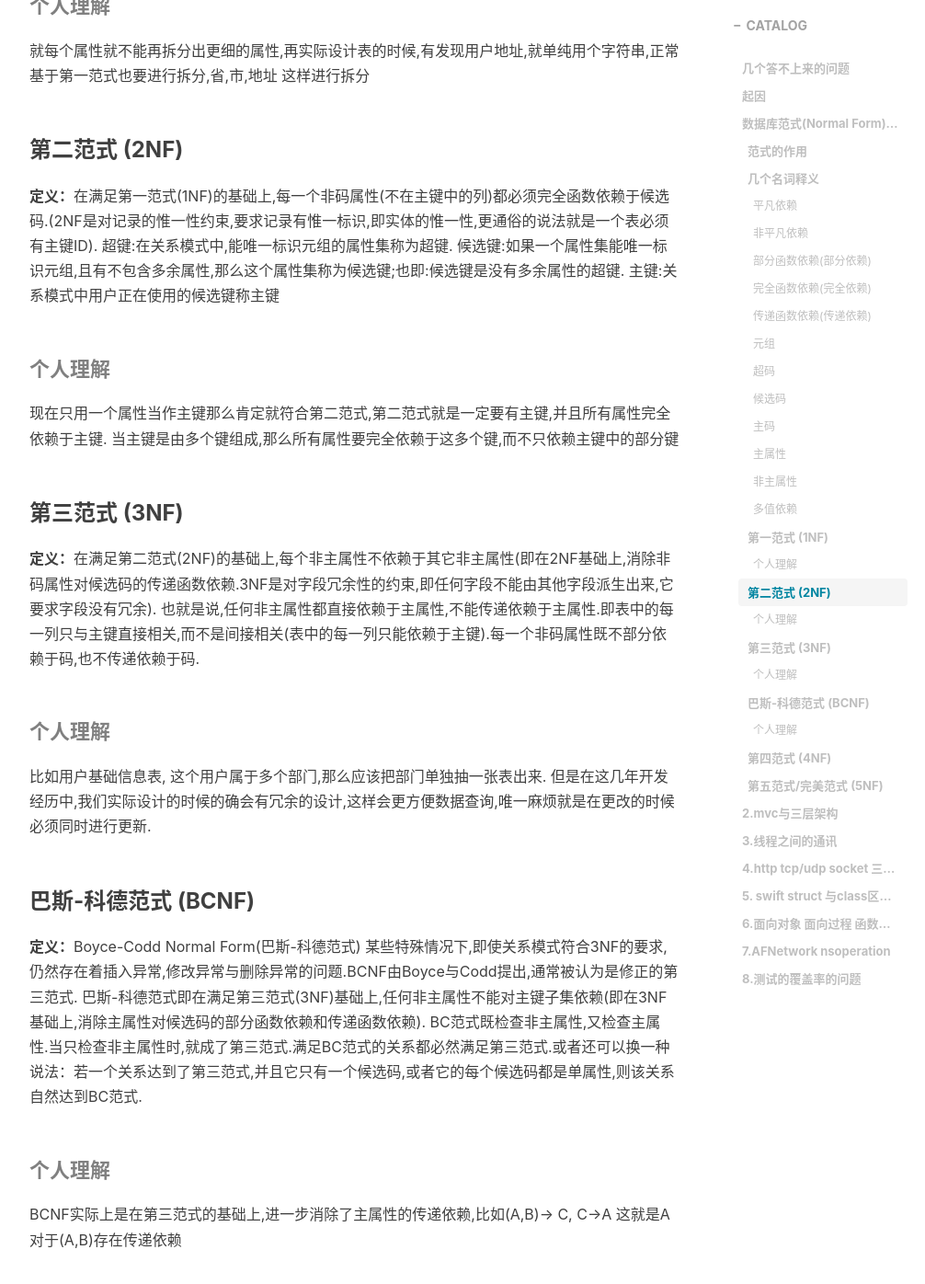
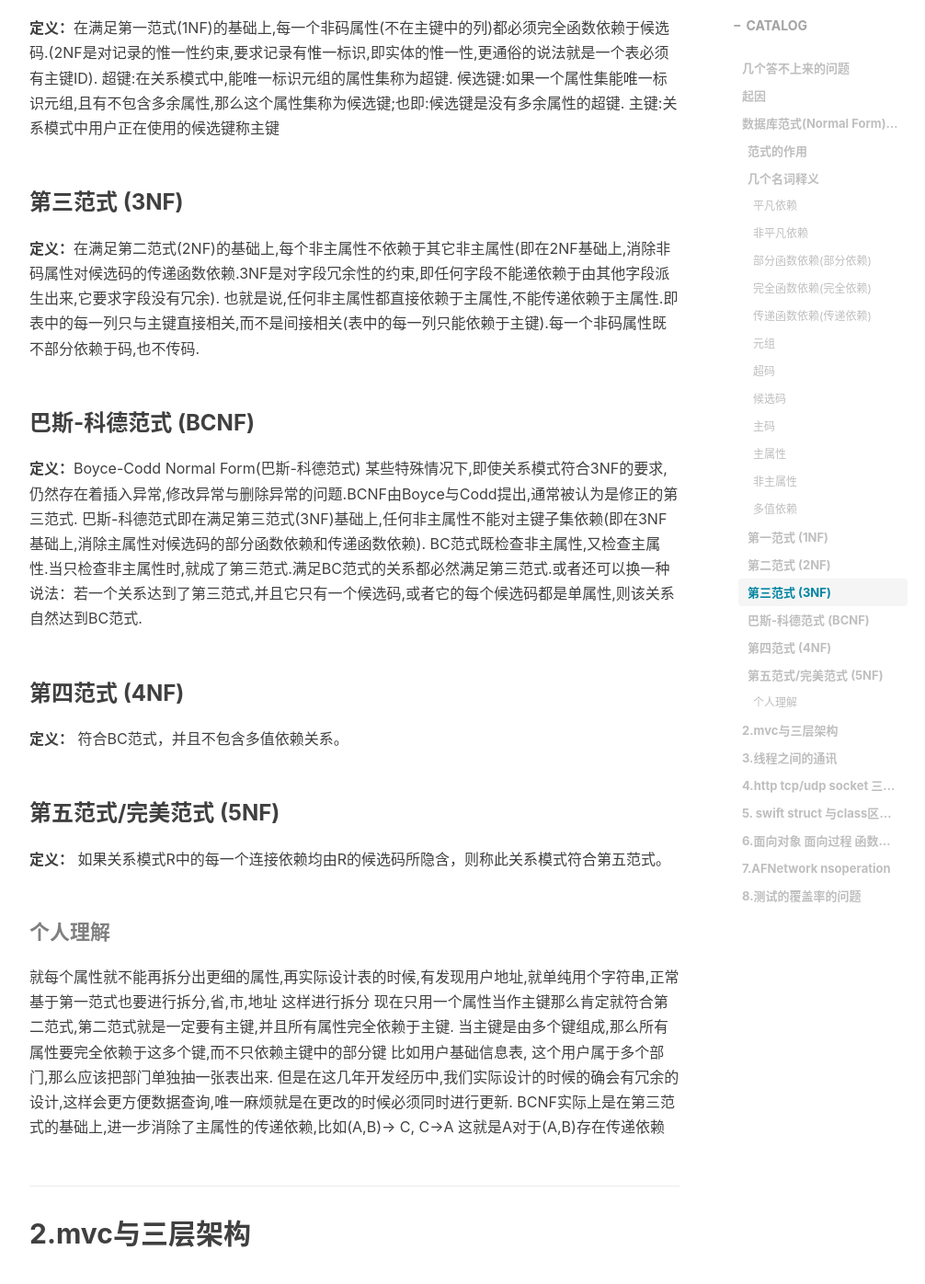
Before and after one commit to ssuperdreamer/ssuperdreamer.github.io, a Jekyll site: the page built from _posts/2020-12-18-Unanswerable Questions.md, in a window 1280 px wide and 1400 px high, scrolled down 3284 px. Shown: the top 1396 px of the window at 92% size, without its empty margins (233-1239 px from the left). Built offline with Jekyll 4.4.1, drawn with Linux system fonts in a browser that asks for light colours; nearby versions of some CDN libraries; comment, search, counter and statistics services are not loaded; some of the changed text lies outside the part shown.

Commit message:
fixed:调整

```diff
--- a/_posts/2020-12-18-Unanswerable Questions.md
+++ b/_posts/2020-12-18-Unanswerable Questions.md
@@ -41,37 +41,38 @@ tags: [技术随写]
 #### 非主属性
 **定义：** 不包含在任何一个候选码中的属性称为非主属性.
 #### 多值依赖
-**定义：** 设R(U)是属性集U上的一个关系模式。X，Y，Z是U的子集,并且Z=U-X-Y。关系模式R(U)中多值依赖X→→Y成立，当且仅当对R(U)的任一关系r,给定的一对(x，z)值有一组Y的值，这组值仅仅决定于x值而与z值无关。
+**定义：** 一个关系，至少存在三个属性（A、B、C），才能存在这种关系。对于每一个A值，有一组确定的B值和C值，并且这组B的值独立于这组C的值。
 
 ### 第一范式 (1NF)
 **定义：**属性不可分(1NF是对属性的原子性约束,要求属性具有原子性,不可再分解).数据库表的每一列(也称为属性)都是不可分割的原子数据项,不能是集合,数组,记录等非原子数据项.实体中的某个属性有多个值时,必须拆分为不同的属性.在符合第一范式(1NF)表中的每个域值只能是实体的一个属性或一个属性的一部分.简而言之,第一范式就是无重复的域.
-#### 个人理解
-就每个属性就不能再拆分出更细的属性,再实际设计表的时候,有发现用户地址,就单纯用个字符串,正常基于第一范式也要进行拆分,省,市,地址 这样进行拆分
+
 ### 第二范式 (2NF)
 **定义：**在满足第一范式(1NF)的基础上,每一个非码属性(不在主键中的列)都必须完全函数依赖于候选码.(2NF是对记录的惟一性约束,要求记录有惟一标识,即实体的惟一性,更通俗的说法就是一个表必须有主键ID).
 超键:在关系模式中,能唯一标识元组的属性集称为超键.
 候选键:如果一个属性集能唯一标识元组,且有不包含多余属性,那么这个属性集称为候选键;也即:候选键是没有多余属性的超键.
 主键:关系模式中用户正在使用的候选键称主键
-#### 个人理解
-现在只用一个属性当作主键那么肯定就符合第二范式,第二范式就是一定要有主键,并且所有属性完全依赖于主键. 当主键是由多个键组成,那么所有属性要完全依赖于这多个键,而不只依赖主键中的部分键
+
 ### 第三范式 (3NF)
-**定义：**在满足第二范式(2NF)的基础上,每个非主属性不依赖于其它非主属性(即在2NF基础上,消除非码属性对候选码的传递函数依赖.3NF是对字段冗余性的约束,即任何字段不能由其他字段派生出来,它要求字段没有冗余).
-也就是说,任何非主属性都直接依赖于主属性,不能传递依赖于主属性.即表中的每一列只与主键直接相关,而不是间接相关(表中的每一列只能依赖于主键).每一个非码属性既不部分依赖于码,也不传递依赖于码.
+**定义：**在满足第二范式(2NF)的基础上,每个非主属性不依赖于其它非主属性(即在2NF基础上,消除非码属性对候选码的传递函数依赖.3NF是对字段冗余性的约束,即任何字段不能递依赖于由其他字段派生出来,它要求字段没有冗余).
+也就是说,任何非主属性都直接依赖于主属性,不能传递依赖于主属性.即表中的每一列只与主键直接相关,而不是间接相关(表中的每一列只能依赖于主键).每一个非码属性既不部分依赖于码,也不传码.
 
-#### 个人理解
-比如用户基础信息表, 这个用户属于多个部门,那么应该把部门单独抽一张表出来. 但是在这几年开发经历中,我们实际设计的时候的确会有冗余的设计,这样会更方便数据查询,唯一麻烦就是在更改的时候必须同时进行更新.
 ### 巴斯-科德范式 (BCNF)
 **定义：**Boyce-Codd Normal Form(巴斯-科德范式)
 某些特殊情况下,即使关系模式符合3NF的要求,仍然存在着插入异常,修改异常与删除异常的问题.BCNF由Boyce与Codd提出,通常被认为是修正的第三范式.
 巴斯-科德范式即在满足第三范式(3NF)基础上,任何非主属性不能对主键子集依赖(即在3NF基础上,消除主属性对候选码的部分函数依赖和传递函数依赖).
 BC范式既检查非主属性,又检查主属性.当只检查非主属性时,就成了第三范式.满足BC范式的关系都必然满足第三范式.或者还可以换一种说法：若一个关系达到了第三范式,并且它只有一个候选码,或者它的每个候选码都是单属性,则该关系自然达到BC范式.
-#### 个人理解
-BCNF实际上是在第三范式的基础上,进一步消除了主属性的传递依赖,比如(A,B)-> C, C->A 这就是A对于(A,B)存在传递依赖
+
 ### 第四范式 (4NF)
-**定义：** 设关系R（X，Y，Z），其中X，Y，Z是成对的、不相交属性的集合。若存在非平凡多值依赖，则意味着对R中的每个属性 存在有函数依赖 （X必包含键）。那么 。
-
+**定义：** 符合BC范式，并且不包含多值依赖关系。
 
 ### 第五范式/完美范式 (5NF)
+**定义：** 如果关系模式R中的每一个连接依赖均由R的候选码所隐含，则称此关系模式符合第五范式。
+
+#### 个人理解
+就每个属性就不能再拆分出更细的属性,再实际设计表的时候,有发现用户地址,就单纯用个字符串,正常基于第一范式也要进行拆分,省,市,地址 这样进行拆分
+现在只用一个属性当作主键那么肯定就符合第二范式,第二范式就是一定要有主键,并且所有属性完全依赖于主键. 当主键是由多个键组成,那么所有属性要完全依赖于这多个键,而不只依赖主键中的部分键
+比如用户基础信息表, 这个用户属于多个部门,那么应该把部门单独抽一张表出来. 但是在这几年开发经历中,我们实际设计的时候的确会有冗余的设计,这样会更方便数据查询,唯一麻烦就是在更改的时候必须同时进行更新.
+BCNF实际上是在第三范式的基础上,进一步消除了主属性的传递依赖,比如(A,B)-> C, C->A 这就是A对于(A,B)存在传递依赖
 
 ## 2.mvc与三层架构
 
```
